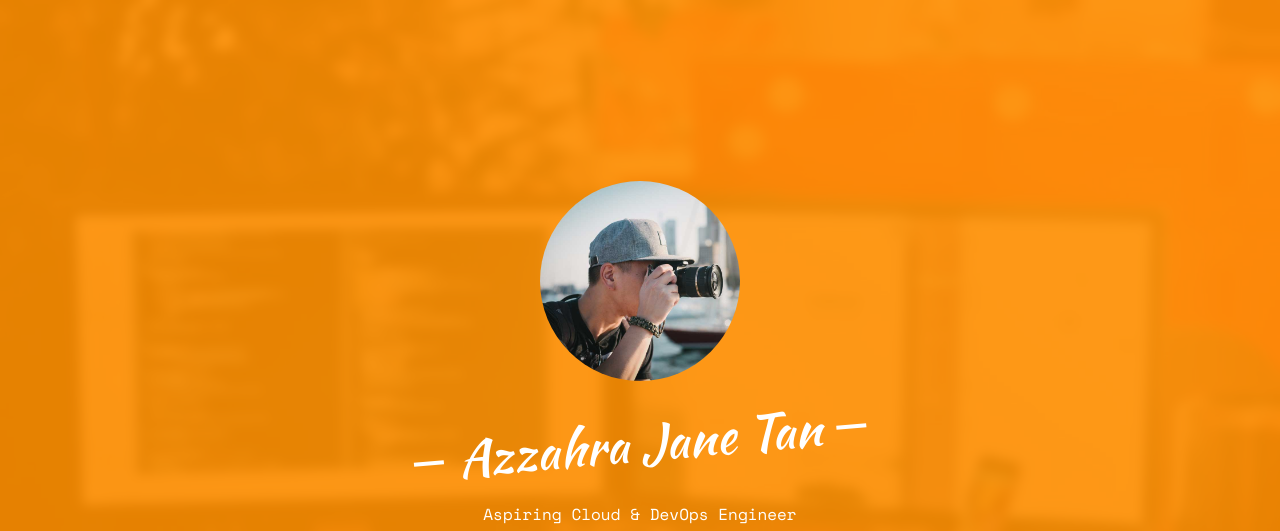
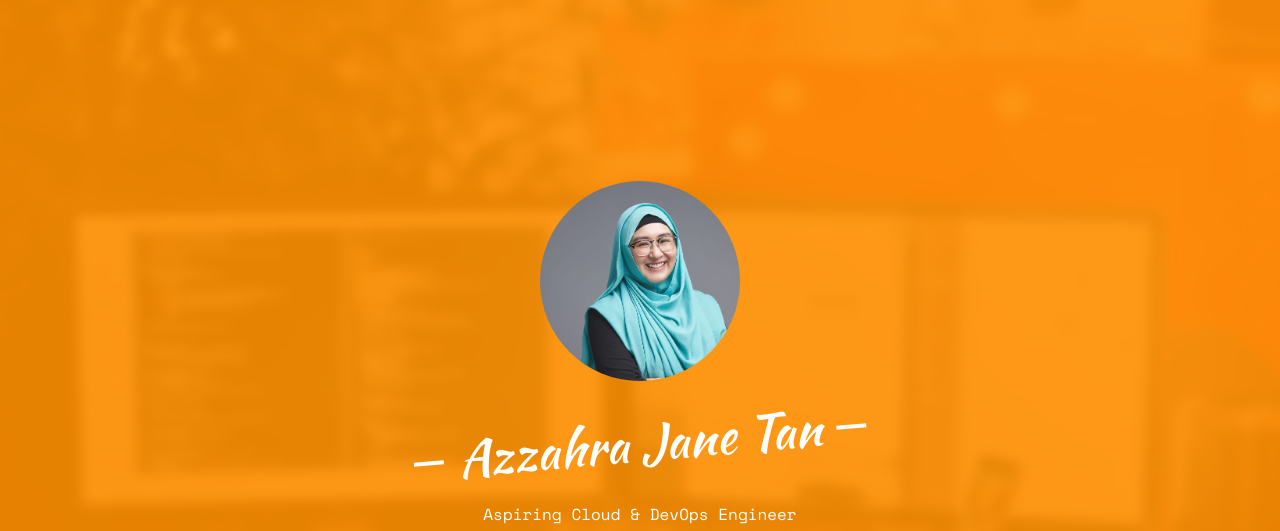
Before and after one commit to azzahrajanetan/azzahrajanetan.github.io, a plain HTML site: page index.html in a window 1280 px wide. Shown: the top 531 px of the page. Drawn offline with nearby package versions, Linux system fonts and the light colour scheme; some packages are replaced by stand-ins of ours; no server answers; files whose address does not match are found by name.

Commit message:
editing profile image

```diff
--- a/index.html
+++ b/index.html
@@ -67,7 +67,7 @@
 				<div class="col-md-8 col-md-offset-2 text-center">
 					<div class="display-t js-fullheight">
 						<div class="display-tc js-fullheight animate-box" data-animate-effect="fadeIn">
-							<div class="profile-thumb" style="background: url(images/user-3.jpg);"></div>
+							<div class="profile-thumb" style="background: url(images/jane.jpg);"></div>
 							<h1><span>Azzahra Jane Tan</span></h1>
 							<h3><span>Aspiring Cloud & DevOps Engineer</span></h3>
 							<p>
```
Also changed, not shown: images/jane.jpg (added).
